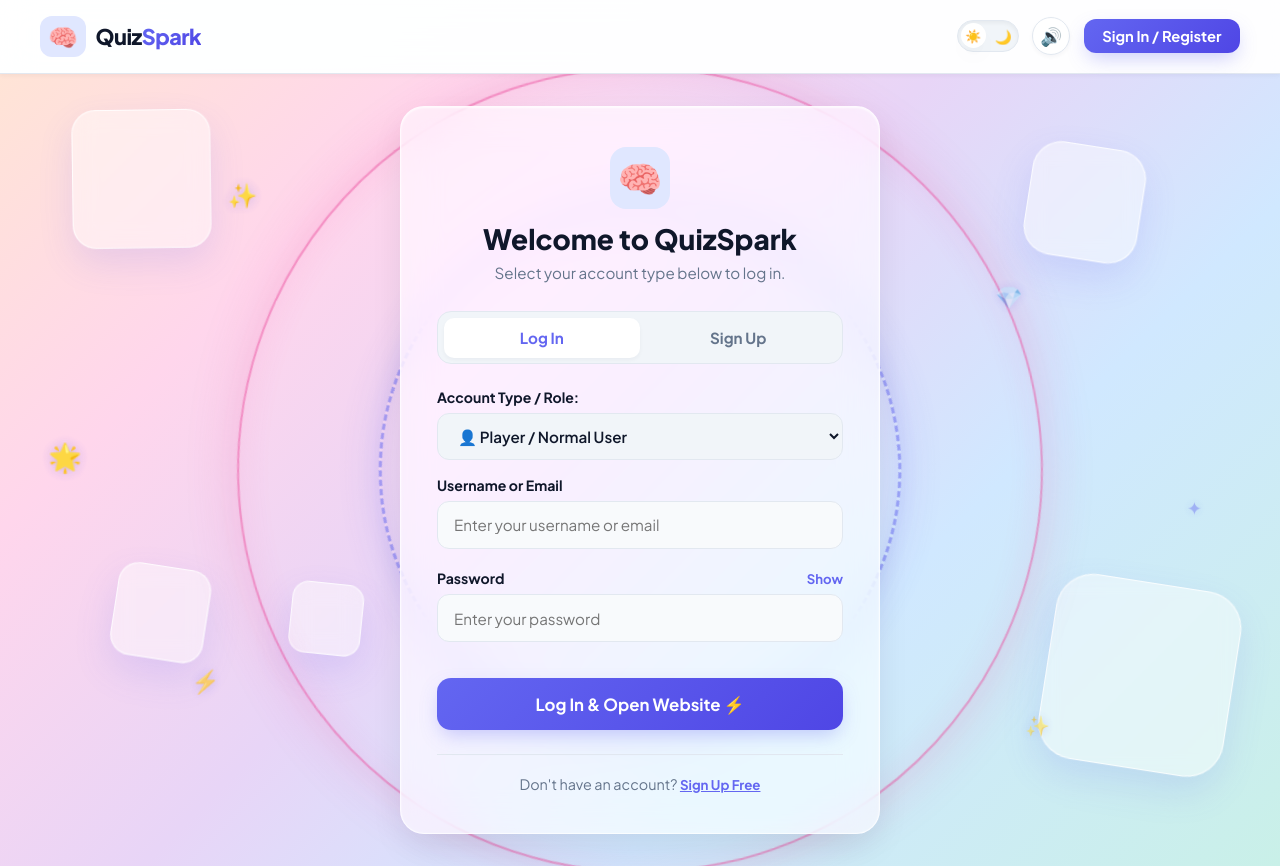
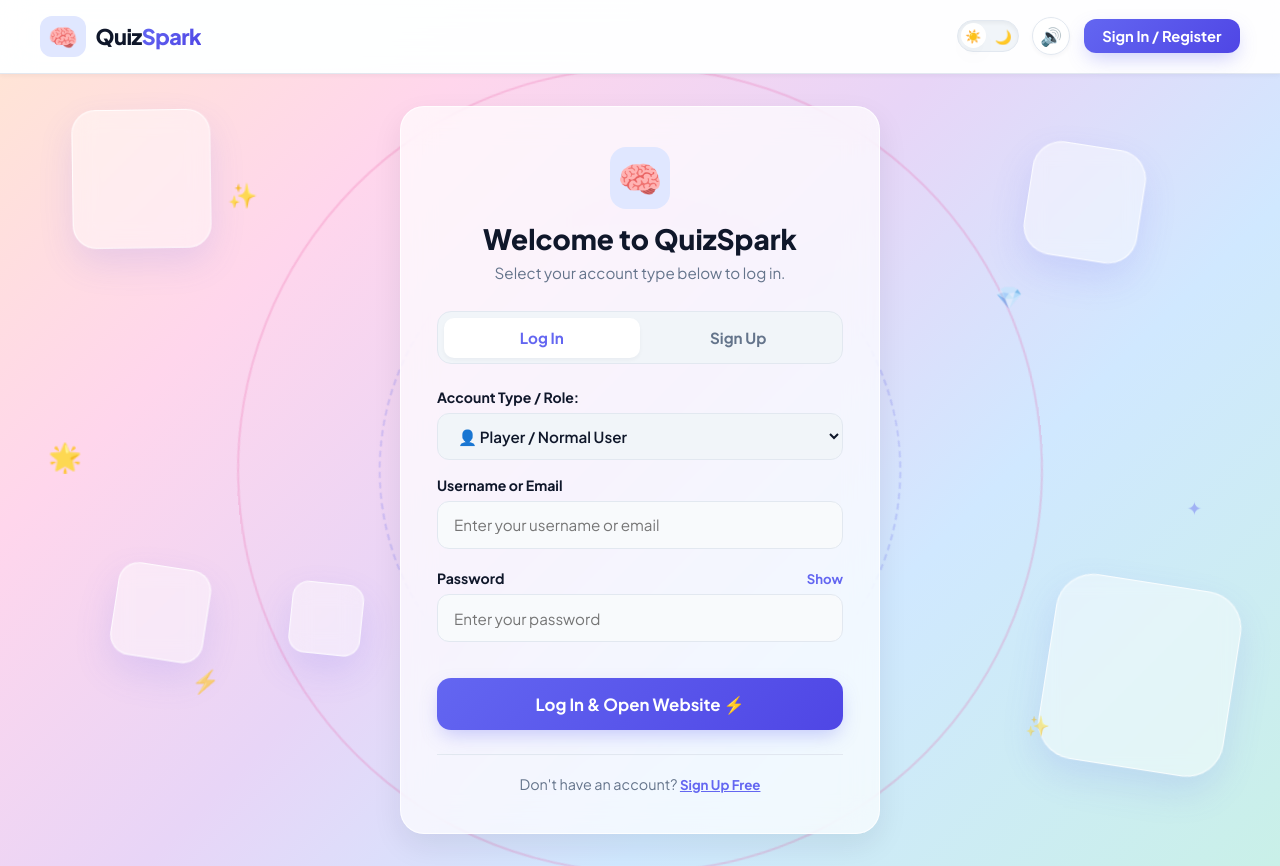
Before and after one commit to Shafiulla911/Quiz-App, a React (Create React App) app: page /login in a window 1280 px wide. Built offline with nearby package versions, Linux system fonts and the light colour scheme; no server answers.

Commit message:
Remove all glow effects from auth card and background elements

```diff
--- a/src/App.css
+++ b/src/App.css
@@ -598,16 +598,14 @@
 :root .ring-1 {
   width: 500px;
   height: 500px;
-  border: 3px dashed rgba(99, 102, 241, 0.65);
-  box-shadow: 0 0 35px rgba(99, 102, 241, 0.30), inset 0 0 25px rgba(99, 102, 241, 0.15);
+  border: 2px dashed rgba(99, 102, 241, 0.3);
 }
 
 [data-theme="light"] .ring-2,
 :root .ring-2 {
   width: 750px;
   height: 750px;
-  border: 2.5px solid rgba(236, 72, 153, 0.55);
-  box-shadow: 0 0 45px rgba(236, 72, 153, 0.25), inset 0 0 30px rgba(236, 72, 153, 0.12);
+  border: 2px solid rgba(236, 72, 153, 0.25);
   animation-delay: 2s;
 }
 
@@ -615,15 +613,13 @@
 [data-theme="dark"] .ring-1 {
   width: 550px;
   height: 550px;
-  border: 2px dashed rgba(129, 140, 248, 0.30);
-  box-shadow: 0 0 40px rgba(99, 102, 241, 0.15);
+  border: 2px dashed rgba(129, 140, 248, 0.2);
 }
 
 [data-theme="dark"] .ring-2 {
   width: 800px;
   height: 800px;
-  border: 1.5px solid rgba(56, 189, 248, 0.25);
-  box-shadow: 0 0 50px rgba(56, 189, 248, 0.12);
+  border: 1.5px solid rgba(56, 189, 248, 0.18);
   animation-delay: 2s;
 }
 
@@ -634,11 +630,11 @@
   }
   50% {
     transform: translate(-50%, -50%) scale(1.08) rotate(180deg);
-    opacity: 0.9;
+    opacity: 0.8;
   }
   100% {
     transform: translate(-50%, -50%) scale(0.96) rotate(360deg);
-    opacity: 0.6;
+    opacity: 0.5;
   }
 }
 
@@ -655,12 +651,10 @@
 [data-theme="light"] .light-crystal,
 :root .light-crystal {
   color: #6366f1;
-  text-shadow: 0 0 10px rgba(99, 102, 241, 0.4);
 }
 
 [data-theme="dark"] .light-crystal {
-  color: #ffffff;
-  text-shadow: 0 0 12px rgba(255, 255, 255, 0.9), 0 0 20px rgba(56, 189, 248, 0.6);
+  color: #94a3b8;
 }
 
 .c1 { top: 15%; left: 18%; animation-delay: 0s; }
@@ -677,7 +671,7 @@
   }
   50% {
     transform: translateY(-15px) scale(1.25);
-    opacity: 1;
+    opacity: 0.9;
   }
   100% {
     transform: translateY(10px) scale(0.9);
@@ -699,36 +693,30 @@
   width: 100%;
   max-width: 480px;
 
-  /* Semi-Transparent Glass Base so background elements shine through */
-  background: rgba(15, 23, 42, 0.55);
-  backdrop-filter: blur(18px) saturate(160%);
-  -webkit-backdrop-filter: blur(18px) saturate(160%);
-
-  border: 1px solid rgba(255, 255, 255, 0.18);
+  /* Semi-Transparent Glass Base */
+  background: rgba(15, 23, 42, 0.6);
+  backdrop-filter: blur(16px);
+  -webkit-backdrop-filter: blur(16px);
+
+  border: 1px solid rgba(255, 255, 255, 0.15);
   border-radius: 24px;
   padding: 2.5rem 2.25rem;
 
-  /* Subtle Depth Shadow without neon glow */
-  box-shadow:
-    0 15px 35px -5px rgba(0, 0, 0, 0.45),
-    inset 0 1px 1px 0 rgba(255, 255, 255, 0.2);
+  /* Standard Subtle Card Shadow without glow */
+  box-shadow: 0 12px 30px rgba(0, 0, 0, 0.35);
   transition: transform 0.3s ease, box-shadow 0.3s ease, border-color 0.3s ease;
 }
 
 [data-theme="light"] .auth-card {
-  background: rgba(255, 255, 255, 0.65);
-  border: 1px solid rgba(255, 255, 255, 0.7);
-  box-shadow:
-    0 15px 35px -5px rgba(15, 23, 42, 0.1),
-    inset 0 1px 2px 0 rgba(255, 255, 255, 0.8);
+  background: rgba(255, 255, 255, 0.7);
+  border: 1px solid rgba(255, 255, 255, 0.8);
+  box-shadow: 0 12px 30px rgba(15, 23, 42, 0.08);
 }
 
 .auth-card:hover {
   transform: translateY(-2px);
-  border-color: rgba(255, 255, 255, 0.28);
-  box-shadow:
-    0 20px 40px -5px rgba(0, 0, 0, 0.55),
-    inset 0 1px 1px 0 rgba(255, 255, 255, 0.3);
+  border-color: rgba(255, 255, 255, 0.25);
+  box-shadow: 0 16px 36px rgba(0, 0, 0, 0.4);
 }
 
 .auth-header {
```
